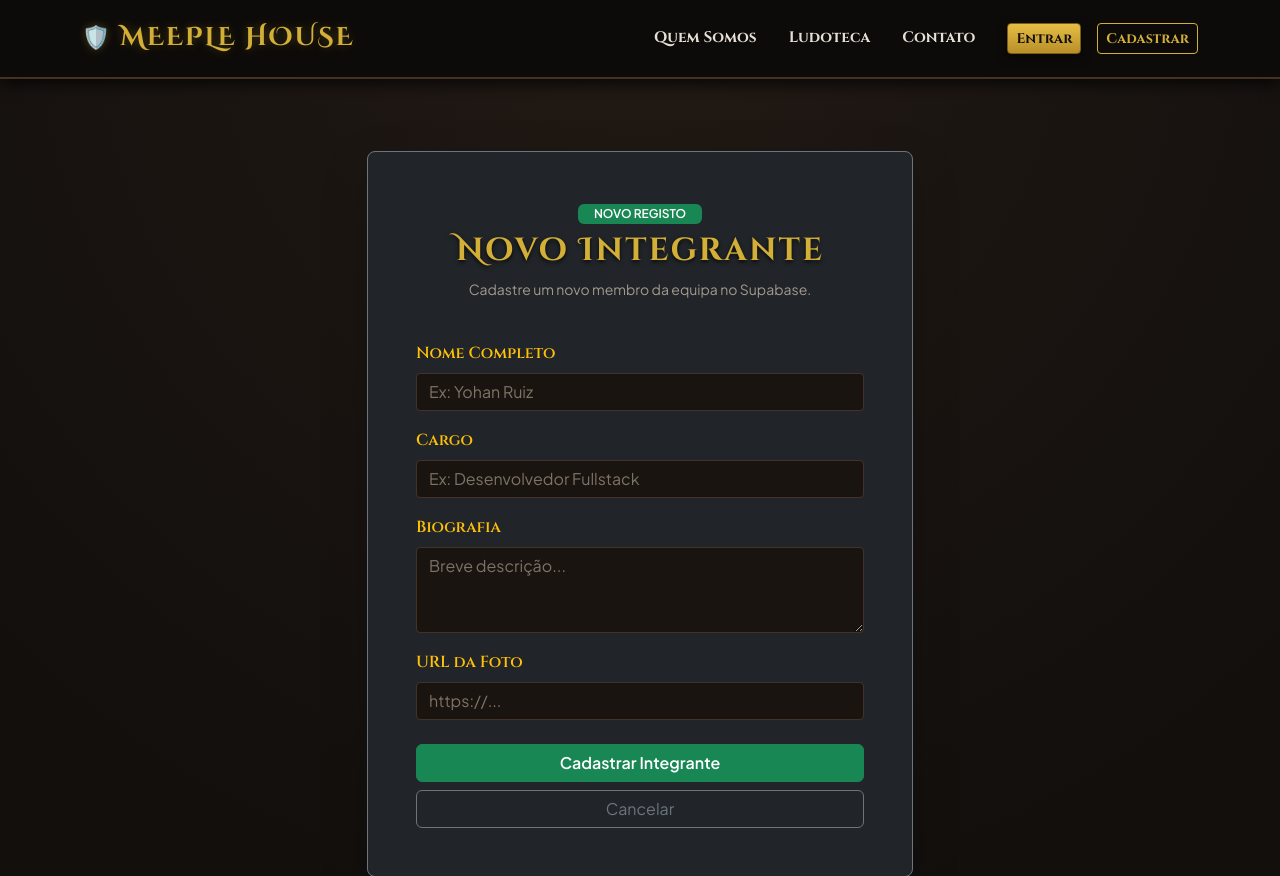
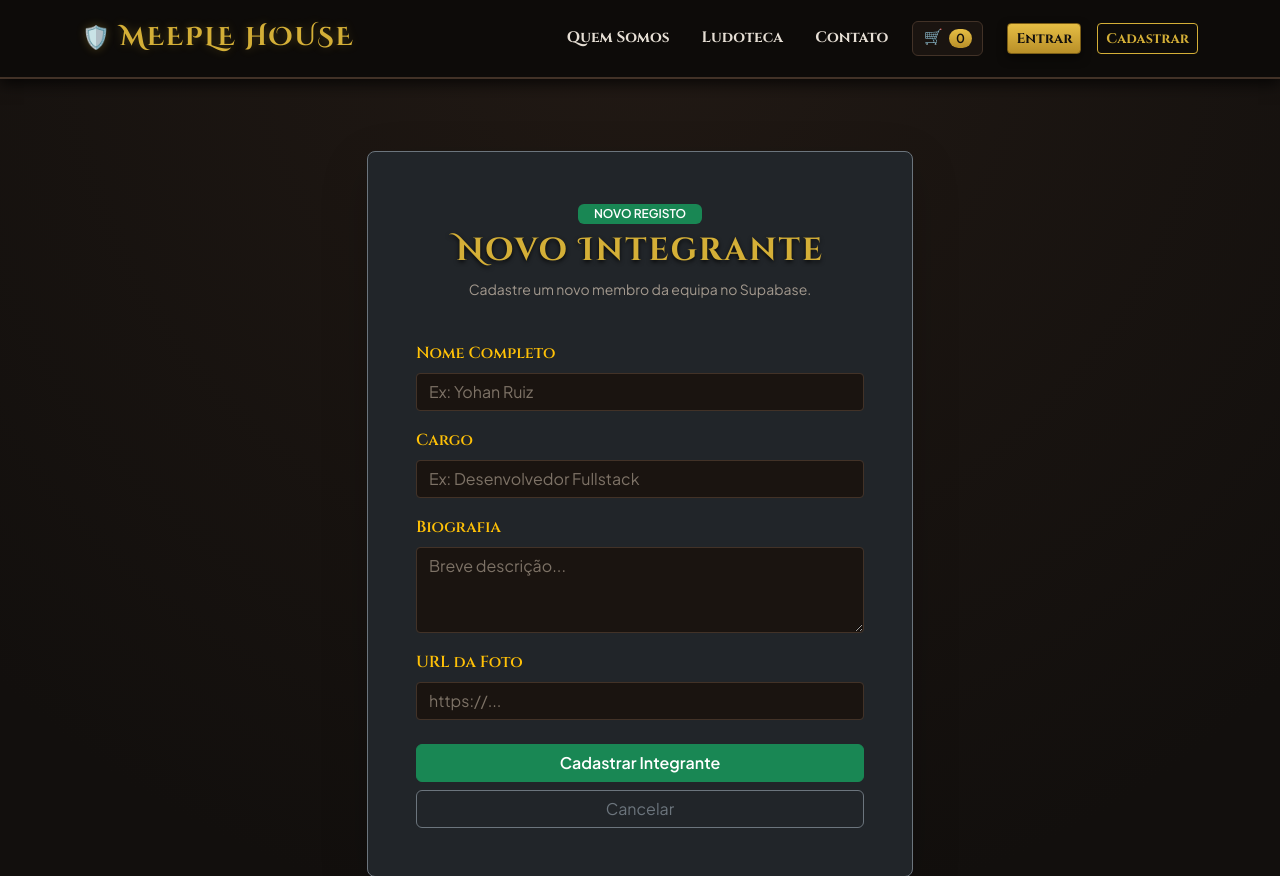
Before and after one commit to YohanAlencar/meeple-house-taverna, a Django app: template taverna/templates/novo_integrante.html in a window 1280 px wide. Shown: the top 876 px of the page. Run offline with Django 5.2, Linux system fonts and the light colour scheme; the template is opened without the code that fills it, so the values that code supplies are empty.

Commit message:
Adiciona carrinho no menu e mensagem ao adicionar item

```diff
--- a/meeple_house/settings.py
+++ b/meeple_house/settings.py
@@ -68,6 +68,7 @@ TEMPLATES = [
                 'django.template.context_processors.request',
                 'django.contrib.auth.context_processors.auth',
                 'django.contrib.messages.context_processors.messages',
+                'taverna.context_processors.carrinho_context',
             ],
         },
     },
--- a/taverna/templates/taverna/base.html
+++ b/taverna/templates/taverna/base.html
@@ -63,6 +63,32 @@
         .nav-link:hover {
             color: var(--gold-glow) !important;
             text-shadow: 0 0 8px rgba(245, 207, 102, 0.4);
+        }
+
+        .carrinho-link {
+            display: inline-flex;
+            align-items: center;
+            gap: 6px;
+            padding: 0.3rem 0.65rem !important;
+            border: 1px solid var(--wood-border);
+            border-radius: 6px;
+            background-color: #1a1410;
+        }
+
+        .carrinho-link:hover {
+            border-color: var(--gold-amber);
+            background-color: #211914;
+        }
+
+        .badge-carrinho {
+            background: linear-gradient(180deg, #e6be44 0%, #b88f28 100%);
+            color: #120f0d;
+            font-family: 'Plus Jakarta Sans', sans-serif;
+            font-weight: 700;
+            font-size: 0.78rem;
+            padding: 0.15rem 0.45rem;
+            border-radius: 999px;
+            line-height: 1.1;
         }
 
         /* Cartões estilo Escudo/Painel de Madeira Medieval */
@@ -189,6 +215,12 @@
                     <li class="nav-item"><a class="nav-link" href="{% url 'quem_somos' %}">Quem Somos</a></li>
                     <li class="nav-item"><a class="nav-link" href="{% url 'produtos' %}">Ludoteca</a></li>
                     <li class="nav-item"><a class="nav-link" href="{% url 'contato' %}">Contato</a></li>
+                    <li class="nav-item">
+                        <a class="nav-link carrinho-link" href="{% url 'meus_pedidos' %}" title="Ir para meus pedidos">
+                            <span>🛒</span>
+                            <span class="badge-carrinho">{{ total_itens_carrinho|default:0 }}</span>
+                        </a>
+                    </li>
 
                     {% if user.is_authenticated %}
                         <li class="nav-item ms-2">
@@ -214,6 +246,17 @@
     </nav>
 
     <main class="container my-5">
+        {% if messages %}
+            <div class="mb-4">
+                {% for message in messages %}
+                    <div class="alert alert-{% if message.tags == 'error' %}danger{% else %}{{ message.tags }}{% endif %} alert-dismissible fade show" role="alert">
+                        {{ message }}
+                        <button type="button" class="btn-close" data-bs-dismiss="alert" aria-label="Fechar"></button>
+                    </div>
+                {% endfor %}
+            </div>
+        {% endif %}
+
         {% block content %}
         {% endblock %}
     </main>
--- a/taverna/views.py
+++ b/taverna/views.py
@@ -177,10 +177,7 @@ def adicionar_ao_pedido(request, produto_id):
         item.quantidade += 1
         item.save()
 
-    messages.success(
-        request,
-        f'"{produto.nome}" foi adicionado aos seus pedidos com sucesso!',
-    )
+    messages.success(request, "Item movido para o carrinho")
     return redirect("produtos")
 
 
```
Also changed, not shown: taverna/templates/taverna/context_processors.py (added, +16 -0 lines).
